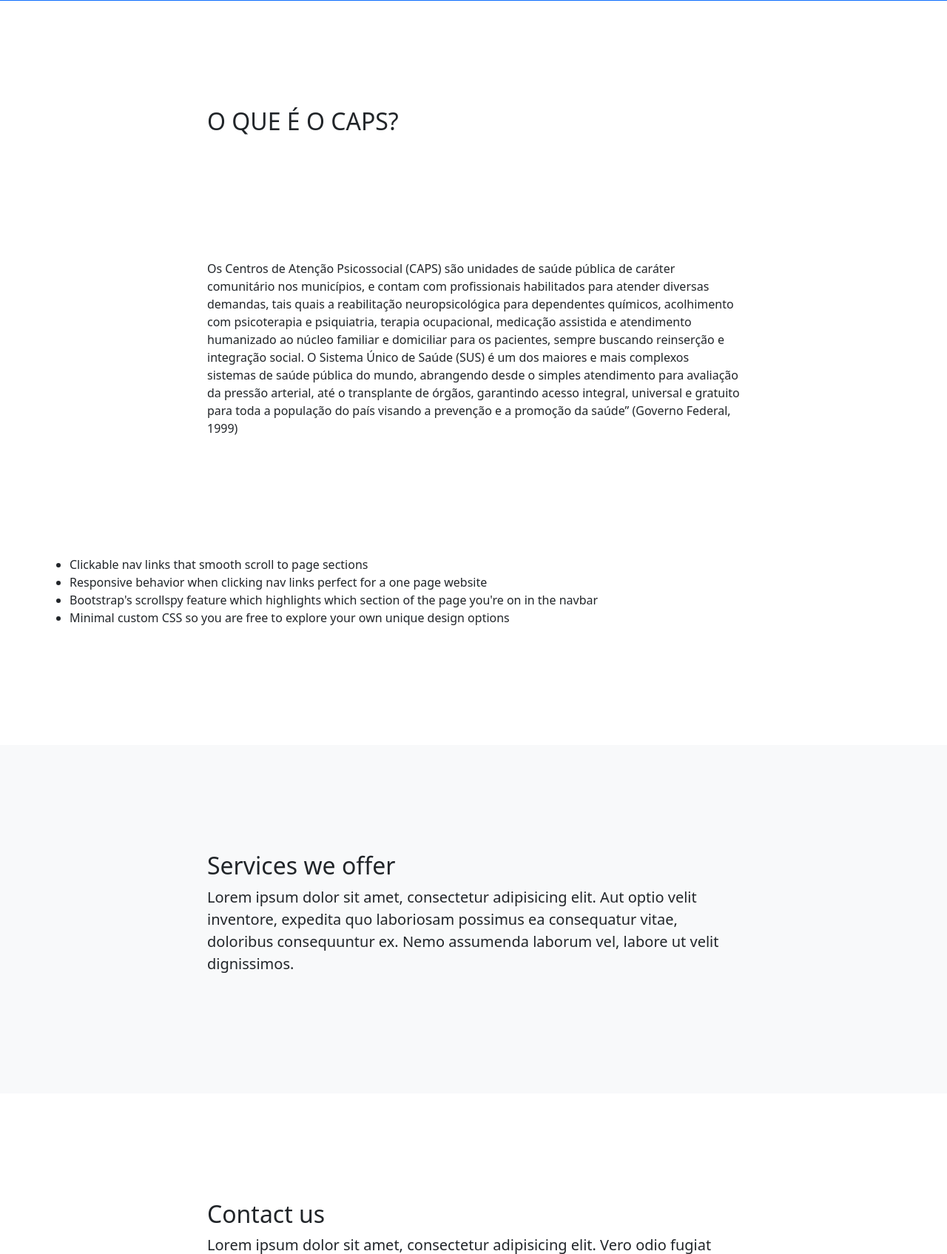
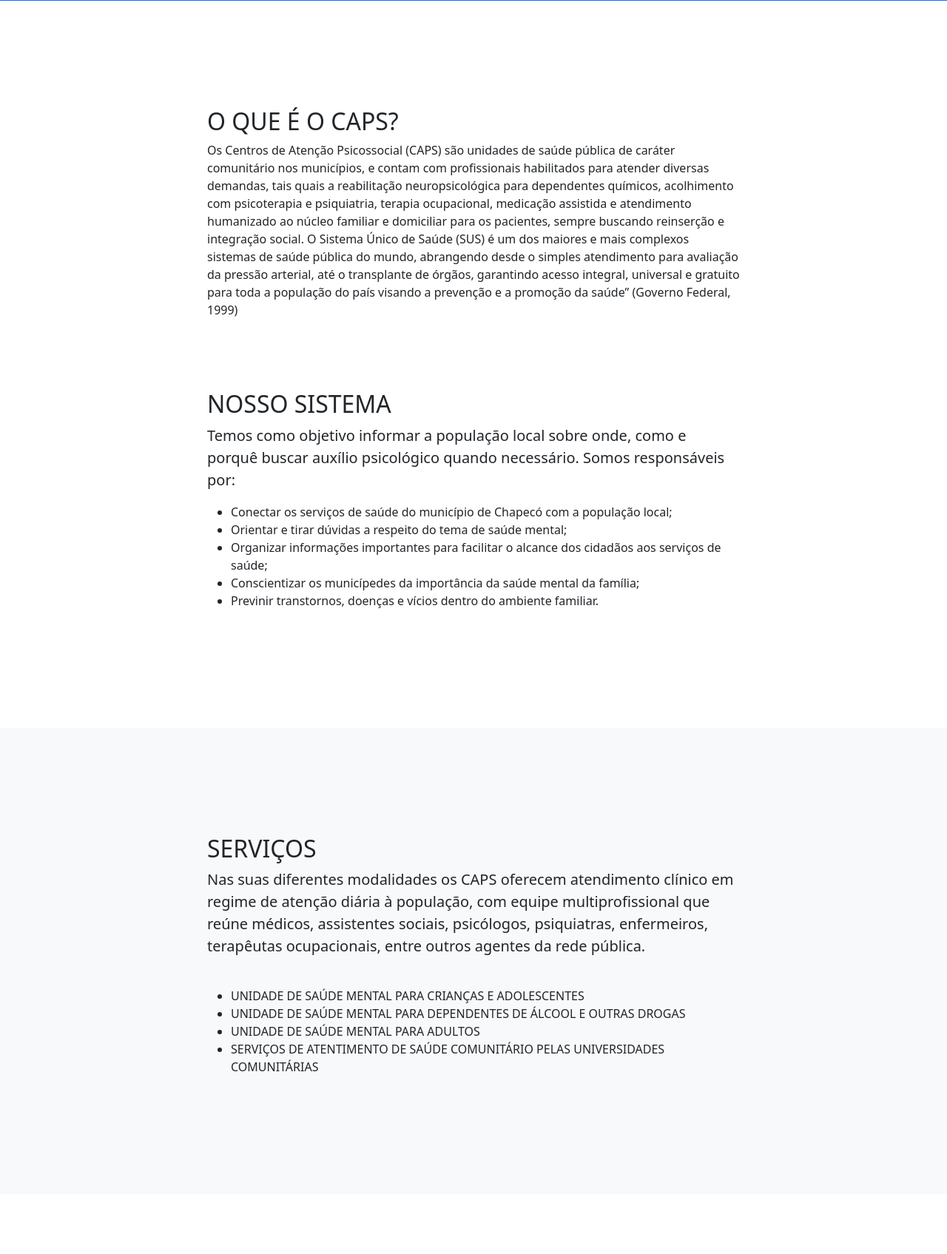
Before and after one commit to phprola/Saude_Chapeco, a Laravel app: page / in a window 1280 px wide. Shown: the part 798-2493 px from the top of the page at 74% size. Run offline with Laravel 10, Linux system fonts and the light colour scheme.

Commit message:
pagina inicial conteudo

```diff
--- a/resources/views/welcome.blade.php
+++ b/resources/views/welcome.blade.php
@@ -50,20 +50,29 @@
                 <div class="row gx-4 justify-content-center">
                     <div class="col-lg-8">
                         <h2>O QUE É O CAPS?</h2>
-                        <p class="lead">        <section id="oque">
-                            <h1></h1>
-                            Os Centros de Atenção Psicossocial (CAPS) são unidades de saúde pública de caráter comunitário nos municípios, e contam com profissionais habilitados para atender diversas demandas, tais quais a reabilitação neuropsicológica para dependentes químicos, acolhimento com psicoterapia e psiquiatria, terapia ocupacional, medicação assistida e atendimento humanizado ao núcleo familiar e domiciliar para os pacientes, sempre buscando reinserção e integração social.
-                            O Sistema Único de Saúde (SUS) é um dos maiores e mais complexos sistemas de saúde pública do mundo, abrangendo desde o simples atendimento para avaliação da pressão arterial, até o transplante de órgãos, garantindo acesso integral, universal e gratuito para toda a população do país visando a prevenção e a promoção da saúde” (Governo Federal, 1999)</h5>
+                        Os Centros de Atenção Psicossocial (CAPS) são unidades de saúde pública de caráter comunitário nos municípios, e contam com profissionais habilitados para atender diversas demandas, tais quais a reabilitação neuropsicológica para dependentes químicos, acolhimento com psicoterapia e psiquiatria, terapia ocupacional, medicação assistida e atendimento humanizado ao núcleo familiar e domiciliar para os pacientes, sempre buscando reinserção e integração social.
+                        O Sistema Único de Saúde (SUS) é um dos maiores e mais complexos sistemas de saúde pública do mundo, abrangendo desde o simples atendimento para avaliação da pressão arterial, até o transplante de órgãos, garantindo acesso integral, universal e gratuito para toda a população do país visando a prevenção e a promoção da saúde” (Governo Federal, 1999)</h5>
+<br>
+<br>
+<br>
+<br>
+<br>
+
+                        <div class="col-lg-8">
+                            <h2>NOSSO SISTEMA</h2>
                         </div>
-
-
+                            <p class="lead">
+                            Temos como objetivo informar a população local sobre onde, como e porquê buscar auxílio psicológico quando necessário. Somos responsáveis por:</h5>
                         </p>
                         <ul>
-                            <li>Clickable nav links that smooth scroll to page sections</li>
-                            <li>Responsive behavior when clicking nav links perfect for a one page website</li>
-                            <li>Bootstrap's scrollspy feature which highlights which section of the page you're on in the navbar</li>
-                            <li>Minimal custom CSS so you are free to explore your own unique design options</li>
+                            <li>Conectar os serviços de saúde do município de Chapecó com a população local;</li>
+                            <li>Orientar e tirar dúvidas a respeito do tema de saúde mental;</li>
+                            <li>Organizar informações importantes para facilitar o alcance dos cidadãos aos serviços de saúde;</li>
+                            <li>Conscientizar os municípedes da importância da saúde mental da família;</li>
+                            <li>Previnir transtornos, doenças e vícios dentro do ambiente familiar.</li>
+
                         </ul>
+
                     </div>
                 </div>
             </div>
@@ -73,11 +82,22 @@
             <div class="container px-4">
                 <div class="row gx-4 justify-content-center">
                     <div class="col-lg-8">
-                        <h2>Services we offer</h2>
-                        <p class="lead">Lorem ipsum dolor sit amet, consectetur adipisicing elit. Aut optio velit inventore, expedita quo laboriosam possimus ea consequatur vitae, doloribus consequuntur ex. Nemo assumenda laborum vel, labore ut velit dignissimos.</p>
+                        <h2>SERVIÇOS </h2>
+                        <p class="lead"> Nas suas diferentes modalidades os CAPS oferecem atendimento clínico em regime de atenção diária à população, com equipe multiprofissional que reúne médicos, assistentes sociais, psicólogos, psiquiatras, enfermeiros, terapêutas ocupacionais, entre outros agentes da rede pública.</h2>
+                        </p>
+                        <br>
+
+
+                        <ul>
+                            <li>UNIDADE DE SAÚDE MENTAL PARA CRIANÇAS E ADOLESCENTES</li>
+                            <li>UNIDADE DE SAÚDE MENTAL PARA DEPENDENTES DE ÁLCOOL E OUTRAS DROGAS</li>
+                            <li>UNIDADE DE SAÚDE MENTAL PARA ADULTOS</li>
+                            <li>SERVIÇOS DE ATENTIMENTO DE SAÚDE COMUNITÁRIO PELAS UNIVERSIDADES COMUNITÁRIAS</li>
+                        </ul>
                     </div>
                 </div>
             </div>
+
         </section>
         <!-- Contact section-->
         <section id="contact">
```
